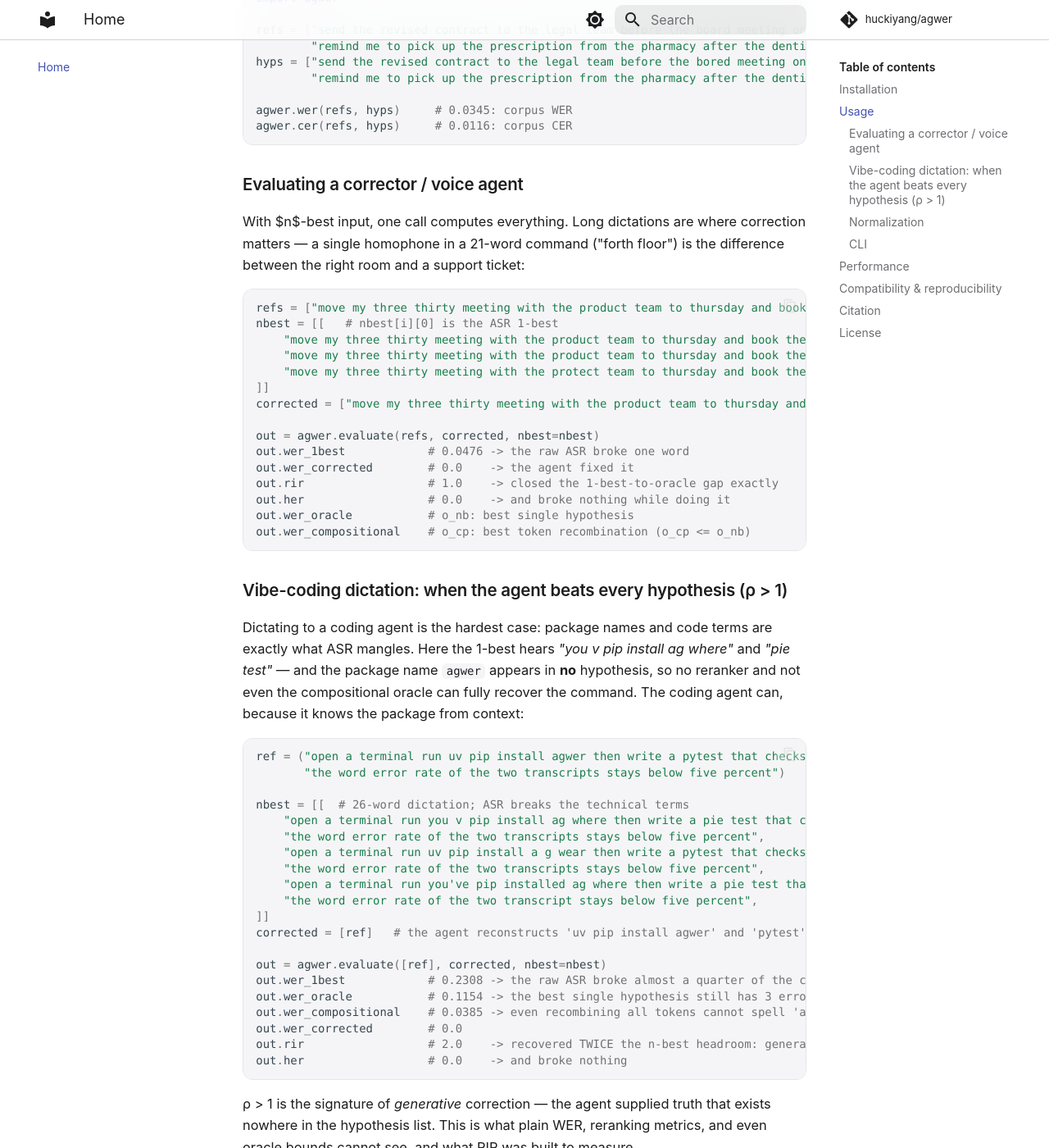
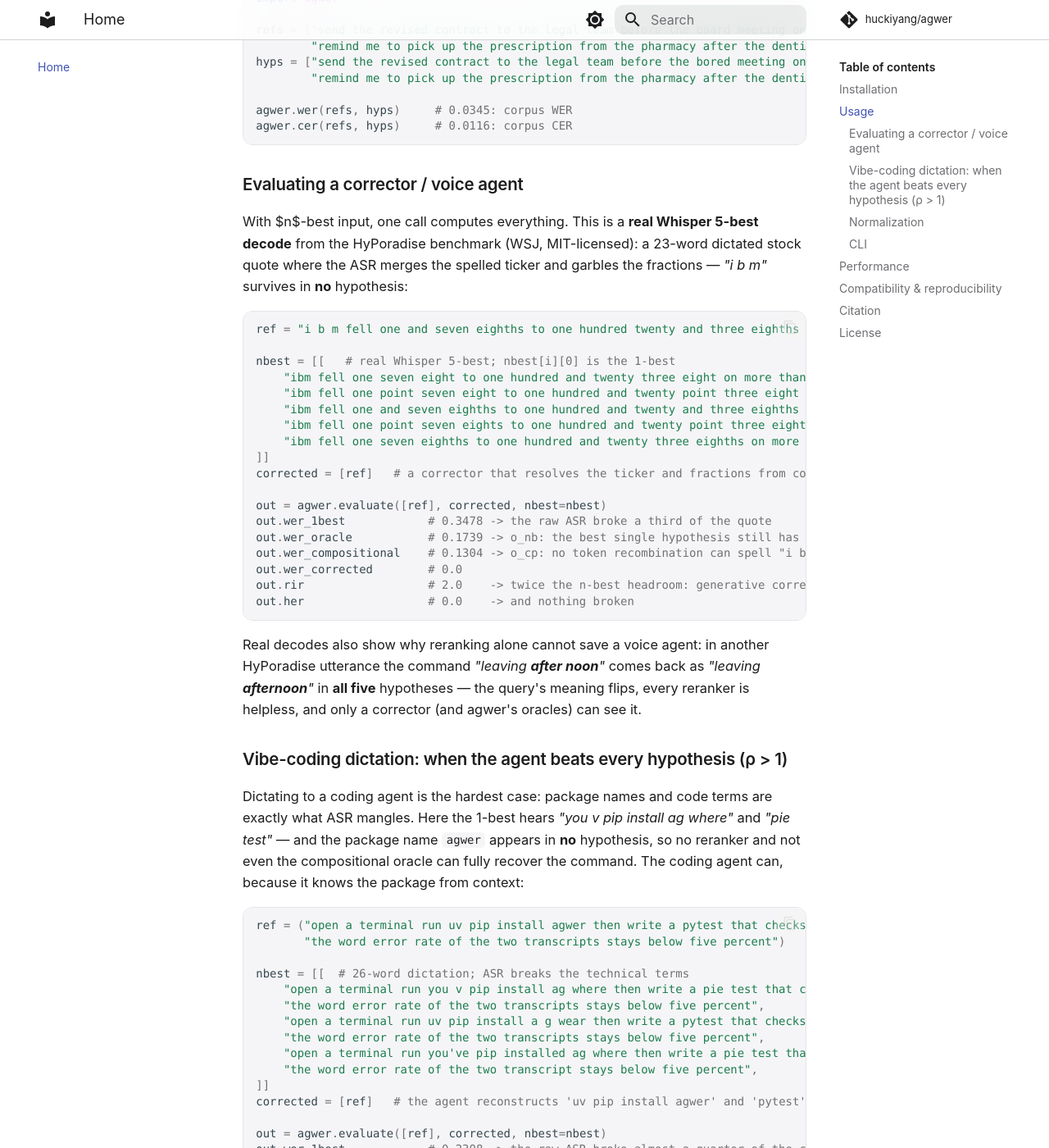
Before and after one commit to huckiyang/agwer, an MkDocs documentation site: the page built from docs/index.md, in a window 1280 px wide and 1400 px high, scrolled down 1685 px. Shown: the whole window at 82% size. Built offline with MkDocs 1.6.1 and Material for MkDocs 9.7.7, drawn with Linux system fonts in a browser that asks for light colours; comment, search, counter and statistics services are not loaded.

Commit message:
docs: real Whisper 5-best decode (HyPoradise WSJ) as the agentic example
Replaces the synthetic meeting-room walkthrough with a real decode: a
23-word dictated IBM stock quote where Whisper merges the spelled ticker
('i b m' survives in no hypothesis) and garbles the fractions — 1-best
34.8%, o_nb 17.4%, o_cp 13.0%, rir 2.0 for a context-aware corrector. Plus
the real ATIS homophone case ('leaving after noon' -> 'leaving afternoon'
in all five hypotheses). Values verified by execution; HyPoradise credited
(MIT). The vibe-coding rho>1 example stays as the coding-agent scenario.

Co-Authored-By: Claude Fable 5 <noreply@anthropic.com>

````diff
--- a/docs/index.md
+++ b/docs/index.md
@@ -70,27 +70,37 @@ agwer.cer(refs, hyps)     # 0.0116: corpus CER
 
 ### Evaluating a corrector / voice agent
 
-With $n$-best input, one call computes everything. Long dictations are where
-correction matters — a single homophone in a 21-word command ("forth floor")
-is the difference between the right room and a support ticket:
+With $n$-best input, one call computes everything. This is a **real Whisper
+5-best decode** from the HyPoradise benchmark (WSJ, MIT-licensed): a 23-word
+dictated stock quote where the ASR merges the spelled ticker and garbles the
+fractions — *"i b m"* survives in **no** hypothesis:
 
 ```python
-refs = ["move my three thirty meeting with the product team to thursday and book the large conference room on the fourth floor"]
-nbest = [[   # nbest[i][0] is the ASR 1-best
-    "move my three thirty meeting with the product team to thursday and book the large conference room on the forth floor",
-    "move my three thirty meeting with the product team to thursday and book the large conference room on the fourth floor",
-    "move my three thirty meeting with the protect team to thursday and book the large conference room on the forth floor",
+ref = "i b m fell one and seven eighths to one hundred twenty and three eighths on more than two point five million shares"
+
+nbest = [[   # real Whisper 5-best; nbest[i][0] is the 1-best
+    "ibm fell one seven eight to one hundred and twenty three eight on more than two point five million shares",
+    "ibm fell one point seven eight to one hundred and twenty point three eight on more than two point five million shares",
+    "ibm fell one and seven eighths to one hundred and twenty and three eighths on more than two point five million shares",
+    "ibm fell one point seven eights to one hundred and twenty point three eights on more than two point five million shares",
+    "ibm fell one seven eighths to one hundred and twenty three eighths on more than two point five million shares",
 ]]
-corrected = ["move my three thirty meeting with the product team to thursday and book the large conference room on the fourth floor"]
+corrected = [ref]   # a corrector that resolves the ticker and fractions from context
 
-out = agwer.evaluate(refs, corrected, nbest=nbest)
-out.wer_1best            # 0.0476 -> the raw ASR broke one word
-out.wer_corrected        # 0.0    -> the agent fixed it
-out.rir                  # 1.0    -> closed the 1-best-to-oracle gap exactly
-out.her                  # 0.0    -> and broke nothing while doing it
-out.wer_oracle           # o_nb: best single hypothesis
-out.wer_compositional    # o_cp: best token recombination (o_cp <= o_nb)
+out = agwer.evaluate([ref], corrected, nbest=nbest)
+out.wer_1best            # 0.3478 -> the raw ASR broke a third of the quote
+out.wer_oracle           # 0.1739 -> o_nb: the best single hypothesis still has 4 errors
+out.wer_compositional    # 0.1304 -> o_cp: no token recombination can spell "i b m"
+out.wer_corrected        # 0.0
+out.rir                  # 2.0    -> twice the n-best headroom: generative correction
+out.her                  # 0.0    -> and nothing broken
 ```
+
+Real decodes also show why reranking alone cannot save a voice agent: in
+another HyPoradise utterance the command *"leaving **after noon**"* comes back
+as *"leaving **afternoon**"* in **all five** hypotheses — the query's meaning
+flips, every reranker is helpless, and only a corrector (and agwer's oracles)
+can see it.
 
 ### Vibe-coding dictation: when the agent beats every hypothesis (ρ > 1)
 
````
Also changed, not shown: README.md (+26 -16 lines).
